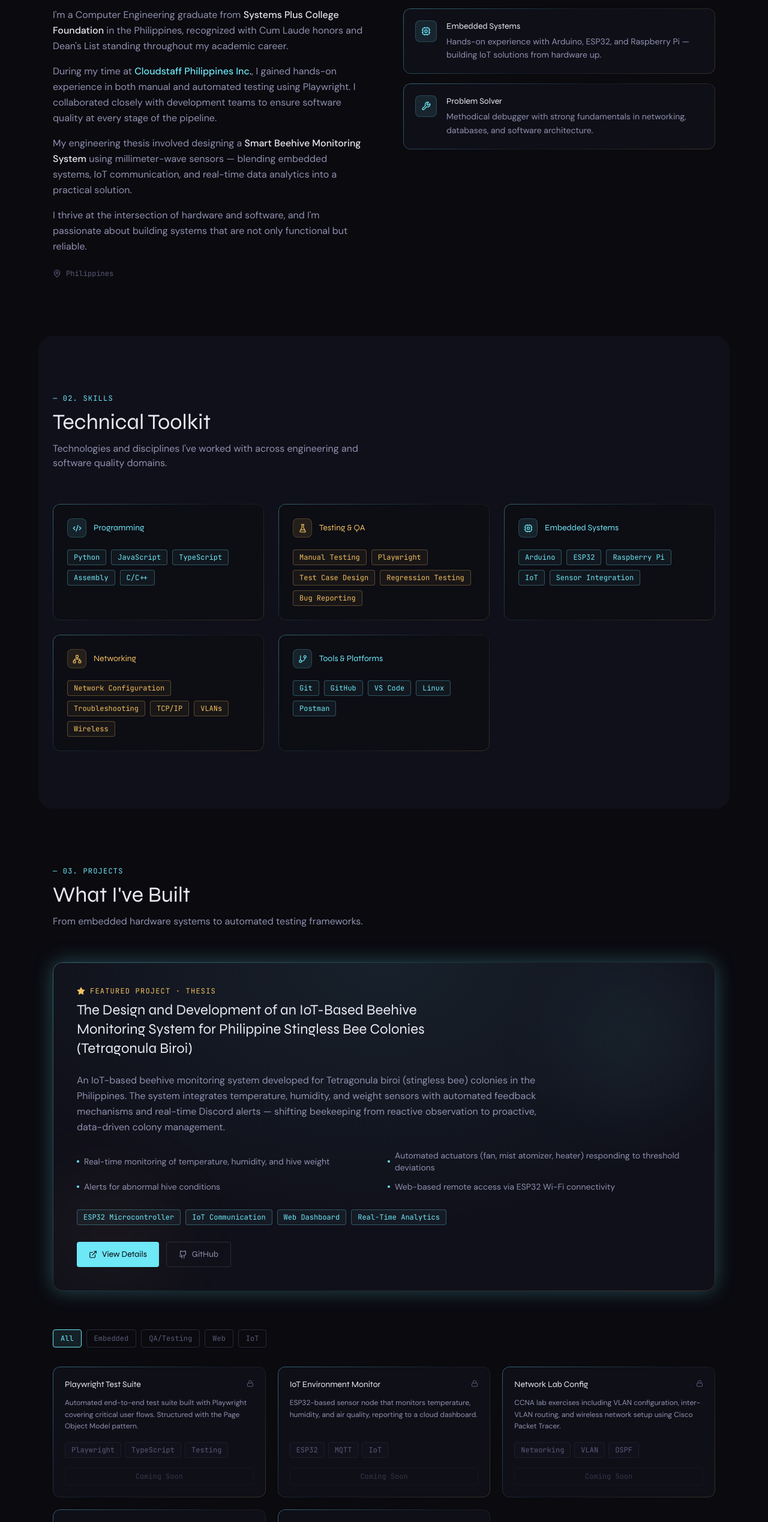
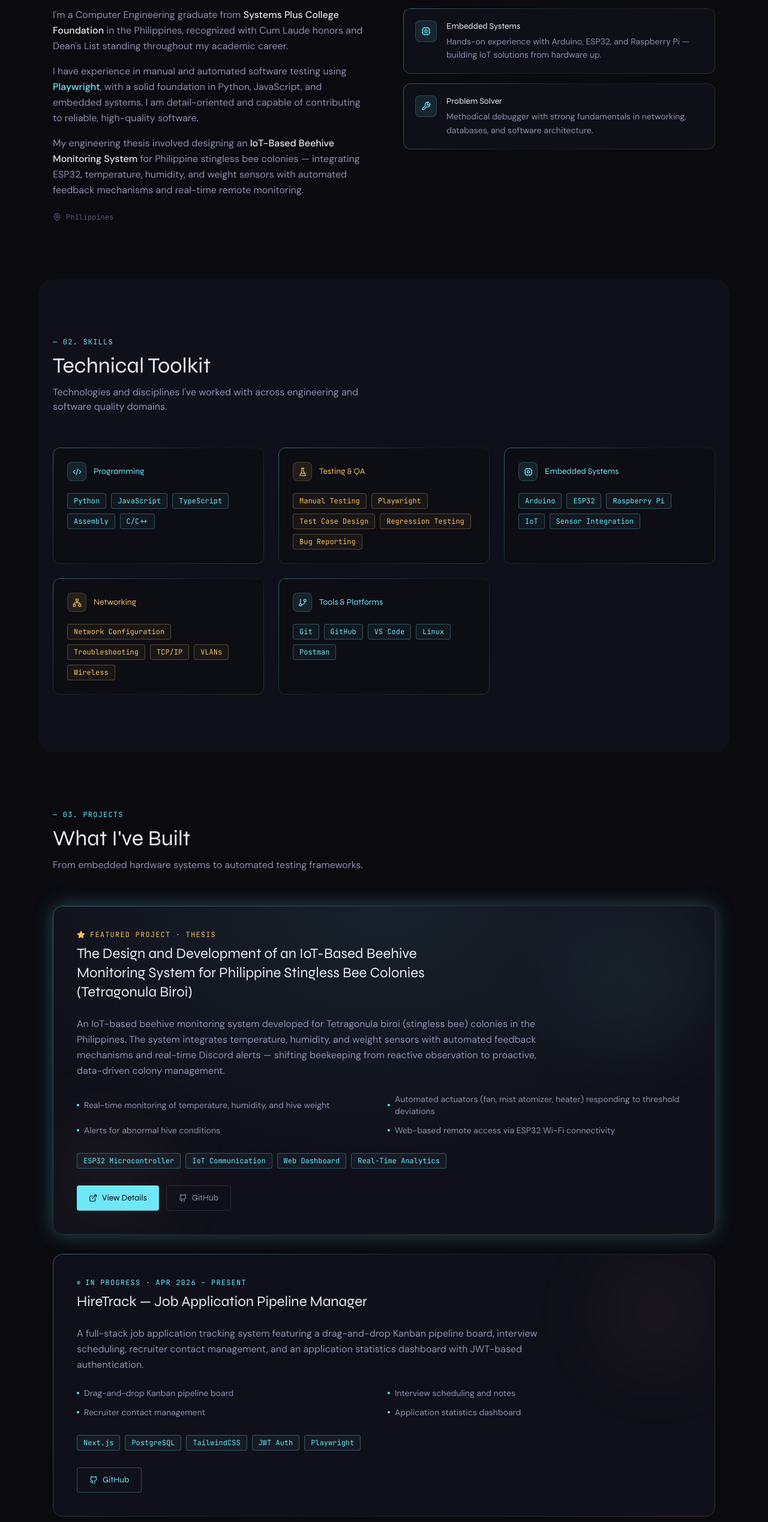
Before and after one commit to ralphlau/portfolio, a Next.js app: page / in a window 1280 px wide. Shown: the part 1009-3546 px from the top of the page at 60% size. Built offline with nearby package versions, Linux system fonts and the light colour scheme.

Commit message:
new project

```diff
--- a/src/components/sections/About.tsx
+++ b/src/components/sections/About.tsx
@@ -29,36 +29,28 @@ export default function About() {
           <SectionHeading label="01. About" title="Who I Am" />
           <div className="space-y-4 text-text-secondary leading-relaxed">
             <p>
-              I&apos;m a Computer Engineering graduate from{" "}
+             I&apos;m a Computer Engineering graduate from{" "}
               <span className="text-text-primary font-medium">
-                Systems Plus College Foundation
-              </span>{" "}
+              Systems Plus College Foundation
+            </span>{" "}
               in the Philippines, recognized with Cum Laude honors and Dean&apos;s
               List standing throughout my academic career.
             </p>
             <p>
-              During my time at{" "}
-              <span className="text-accent font-medium">
-                Cloudstaff Philippines Inc.
-              </span>
-              , I gained
-              hands-on experience in both manual and automated testing using
-              Playwright. I collaborated closely with development teams to ensure
-              software quality at every stage of the pipeline.
+              I have experience in manual and automated software testing using{" "}
+              <span className="text-accent font-medium">Playwright</span>, with a
+              solid foundation in Python, JavaScript, and embedded systems. I am
+              detail-oriented and capable of contributing to reliable, high-quality
+              software.
             </p>
             <p>
-              My engineering thesis involved designing a{" "}
-              <span className="text-text-primary font-medium">
-                Smart Beehive Monitoring System
-              </span>{" "}
-              using millimeter-wave sensors — blending embedded systems, IoT
-              communication, and real-time data analytics into a practical
-              solution.
-            </p>
-            <p>
-              I thrive at the intersection of hardware and software, and I&apos;m
-              passionate about building systems that are not only functional but
-              reliable.
+              My engineering thesis involved designing an{" "}
+            <span className="text-text-primary font-medium">
+              IoT-Based Beehive Monitoring System
+            </span>{" "}
+              for Philippine stingless bee colonies — integrating ESP32, temperature,
+              humidity, and weight sensors with automated feedback mechanisms and
+              real-time remote monitoring.
             </p>
           </div>
 
--- a/src/components/sections/Projects.tsx
+++ b/src/components/sections/Projects.tsx
@@ -9,12 +9,6 @@ import { ExternalLink, Github, Star, Lock } from "lucide-react";
 const filters = ["All", "Embedded", "QA/Testing", "Web", "IoT"];
 
 const placeholderProjects = [
-  {
-    title: "Playwright Test Suite",
-    desc: "Automated end-to-end test suite built with Playwright covering critical user flows. Structured with the Page Object Model pattern.",
-    tags: ["Playwright", "TypeScript", "Testing"],
-    category: "QA/Testing",
-  },
   {
     title: "IoT Environment Monitor",
     desc: "ESP32-based sensor node that monitors temperature, humidity, and air quality, reporting to a cloud dashboard.",
@@ -39,6 +33,12 @@ const placeholderProjects = [
     tags: ["Arduino", "C++", "Embedded"],
     category: "Embedded",
   },
+  {
+    title: "Project Coming Soon",
+    desc: "Currently working on new projects. Check back soon for updates.",
+    tags: ["TBA"],
+    category: "Web",
+  },
 ];
 
 export default function Projects() {
@@ -57,12 +57,10 @@ export default function Projects() {
         subtitle="From embedded hardware systems to automated testing frameworks."
       />
 
-      {/* ⭐ Featured Project */}
-      <div className="relative mb-16 rounded-2xl overflow-hidden gradient-border bg-card-glow bg-bg-secondary animate-glow-pulse">
-        {/* Background accent */}
+      {/* Featured Project — Thesis */}
+      <div className="relative mb-8 rounded-2xl overflow-hidden gradient-border bg-card-glow bg-bg-secondary animate-glow-pulse">
         <div className="absolute top-0 right-0 w-64 h-64 bg-accent/5 rounded-full blur-3xl pointer-events-none" />
         <div className="absolute bottom-0 left-0 w-48 h-48 bg-gold/5 rounded-full blur-3xl pointer-events-none" />
-
         <div className="relative p-8 md:p-10">
           <div className="flex items-start justify-between flex-wrap gap-4 mb-6">
             <div>
@@ -78,17 +76,13 @@ export default function Projects() {
               </h3>
             </div>
           </div>
-
           <p className="text-text-secondary leading-relaxed mb-6 max-w-3xl">
-            An IoT-based beehive monitoring system developed for
-            Tetragonula biroi (stingless bee) colonies in the Philippines.
-            The system integrates temperature, humidity, and weight sensors
-            with automated feedback mechanisms and real-time Discord alerts
-            — shifting beekeeping from reactive observation to proactive,
-            data-driven colony management.
+            An IoT-based beehive monitoring system developed for Tetragonula biroi
+            (stingless bee) colonies in the Philippines. The system integrates
+            temperature, humidity, and weight sensors with automated feedback
+            mechanisms and real-time Discord alerts — shifting beekeeping from
+            reactive observation to proactive, data-driven colony management.
           </p>
-
-          {/* Features */}
           <div className="grid sm:grid-cols-2 gap-3 mb-7">
             {[
               "Real-time monitoring of temperature, humidity, and hive weight",
@@ -102,20 +96,11 @@ export default function Projects() {
               </div>
             ))}
           </div>
-
-          {/* Tech Stack */}
           <div className="flex flex-wrap gap-2 mb-7">
-            {[
-              "ESP32 Microcontroller",
-              "IoT Communication",
-              "Web Dashboard",
-              "Real-Time Analytics",
-            ].map((tech) => (
+            {["ESP32 Microcontroller", "IoT Communication", "Web Dashboard", "Real-Time Analytics"].map((tech) => (
               <Badge key={tech} label={tech} variant="accent" />
             ))}
           </div>
-
-          {/* Buttons */}
           <div className="flex flex-wrap gap-3">
             <a
               href="#"
@@ -127,6 +112,58 @@ export default function Projects() {
             <a
               href="#"
               className="flex items-center gap-2 border border-border hover:border-accent/50 text-text-secondary hover:text-accent font-display font-500 text-sm px-5 py-2.5 rounded transition-all"
+            >
+              <Github size={14} />
+              GitHub
+            </a>
+          </div>
+        </div>
+      </div>
+
+      {/* HireTrack — In Progress */}
+      <div className="relative mb-16 rounded-2xl overflow-hidden gradient-border bg-bg-secondary">
+        <div className="absolute top-0 right-0 w-48 h-48 bg-gold/5 rounded-full blur-3xl pointer-events-none" />
+        <div className="relative p-8 md:p-10">
+          <div className="flex items-start justify-between flex-wrap gap-4 mb-6">
+            <div>
+              <div className="flex items-center gap-2 mb-2">
+                <span className="w-1.5 h-1.5 rounded-full bg-accent animate-pulse" />
+                <span className="font-mono text-xs text-accent tracking-widest uppercase">
+                  In Progress · Apr 2026 – Present
+                </span>
+              </div>
+              <h3 className="font-display text-xl md:text-2xl font-700 text-text-primary leading-tight max-w-2xl">
+                HireTrack — Job Application Pipeline Manager
+              </h3>
+            </div>
+          </div>
+          <p className="text-text-secondary leading-relaxed mb-6 max-w-3xl">
+            A full-stack job application tracking system featuring a drag-and-drop
+            Kanban pipeline board, interview scheduling, recruiter contact management,
+            and an application statistics dashboard with JWT-based authentication.
+          </p>
+          <div className="grid sm:grid-cols-2 gap-3 mb-7">
+            {[
+              "Drag-and-drop Kanban pipeline board",
+              "Interview scheduling and notes",
+              "Recruiter contact management",
+              "Application statistics dashboard",
+            ].map((feat) => (
+              <div key={feat} className="flex items-center gap-2 text-sm">
+                <span className="w-1 h-1 rounded-full bg-accent flex-shrink-0" />
+                <span className="text-text-secondary">{feat}</span>
+              </div>
+            ))}
+          </div>
+          <div className="flex flex-wrap gap-2 mb-7">
+            {["Next.js", "PostgreSQL", "TailwindCSS", "JWT Auth", "Playwright"].map((tech) => (
+              <Badge key={tech} label={tech} variant="accent" />
+            ))}
+          </div>
+          <div className="flex flex-wrap gap-3">
+            <a
+              href="#"
+              className="flex items-center gap-2 border border-accent/30 hover:border-accent text-accent font-display font-500 text-sm px-5 py-2.5 rounded transition-all"
             >
               <Github size={14} />
               GitHub
@@ -186,8 +223,7 @@ export default function Projects() {
       </div>
 
       <p className="text-center text-text-muted font-mono text-xs mt-10">
-        More projects will be added as I continue building and documenting my
-        work.
+        More projects will be added as I continue building and documenting my work.
       </p>
     </Section>
   );
```
